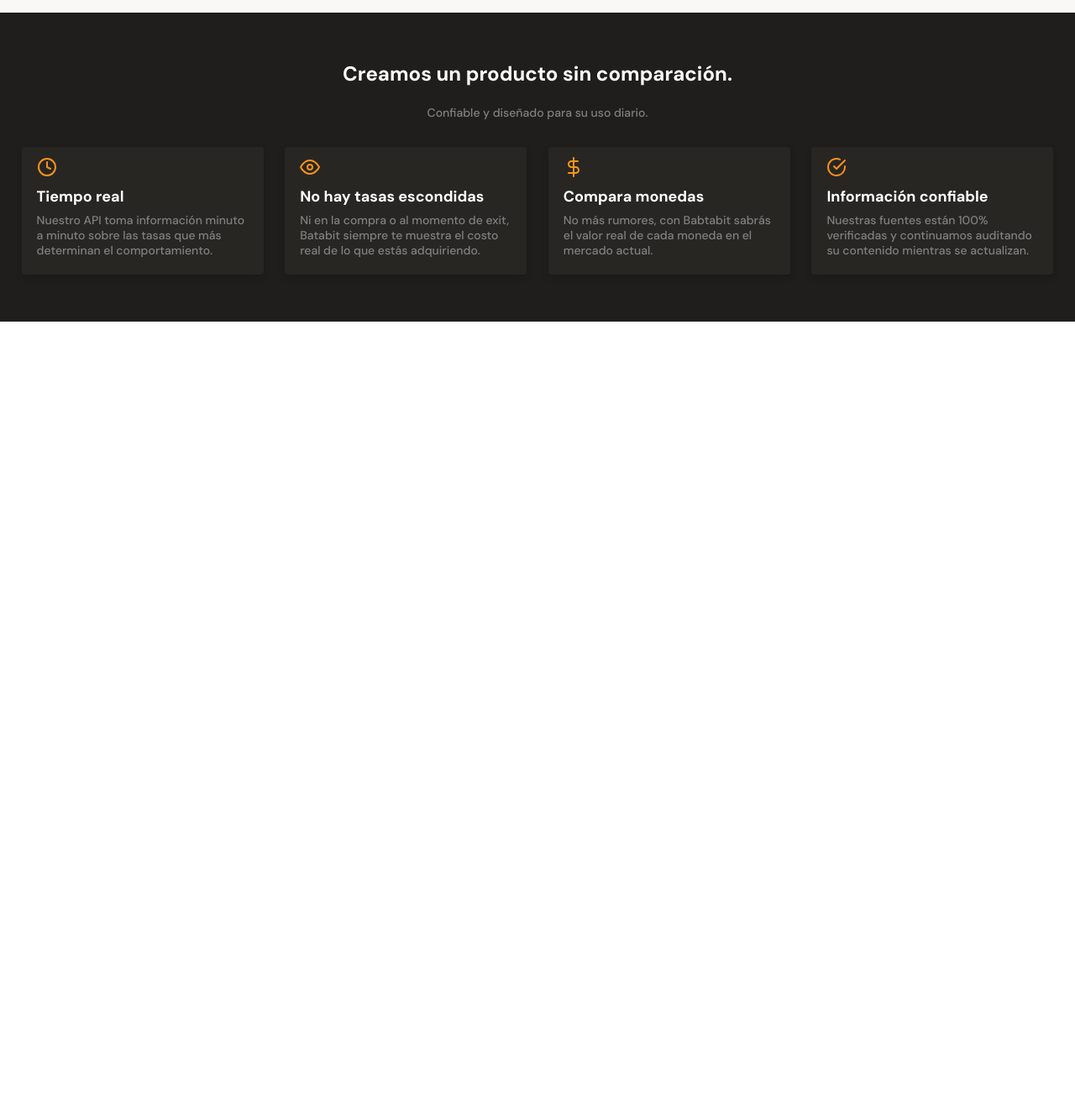
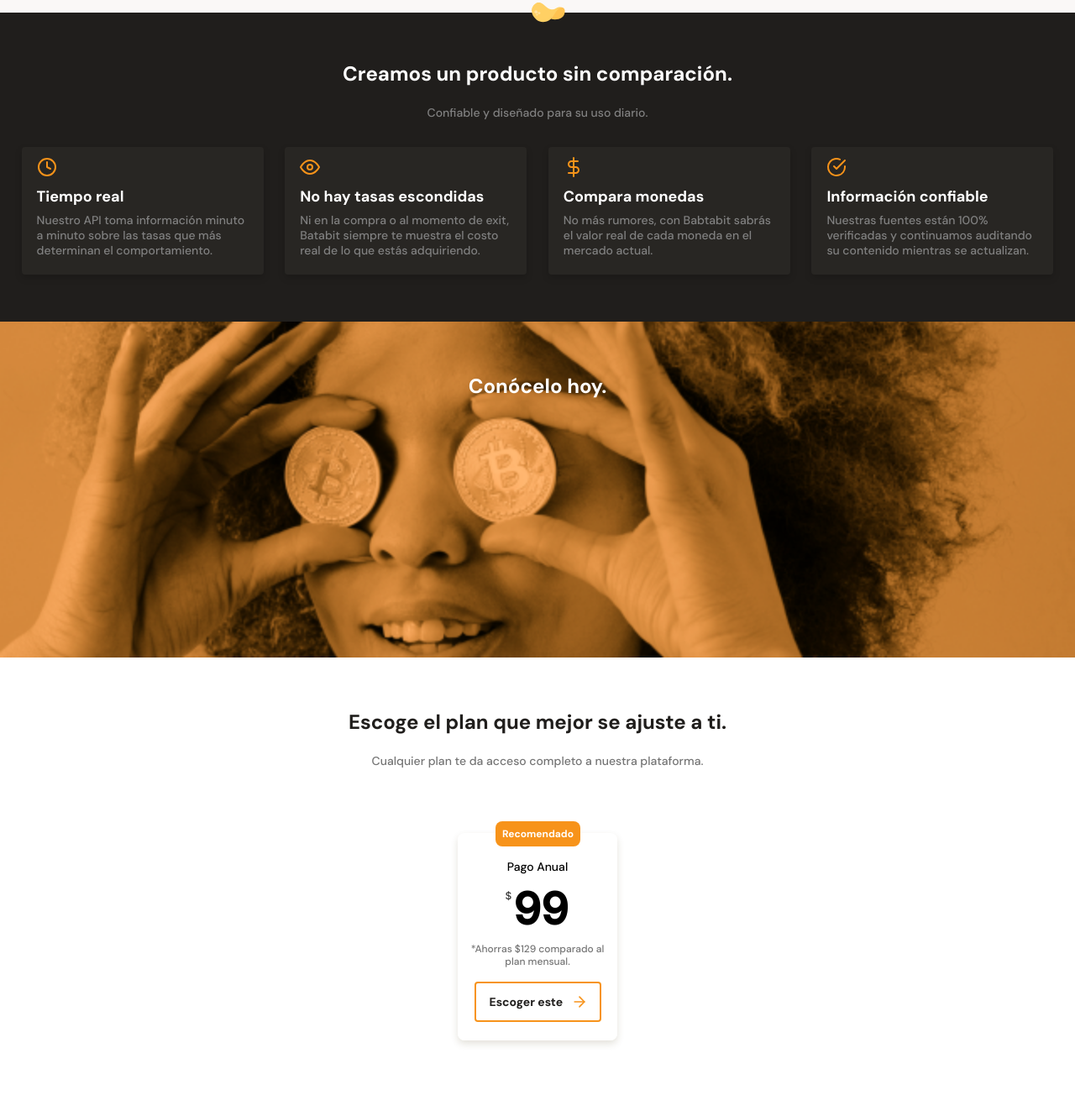
Before and after one commit to JoseWaldo/Batatabit, a plain HTML site: page index.html in a window 1280 px wide. Shown: the part 1141-2470 px from the top of the page at 84% size. Before the commit the page ends 1524 px from the top, so only its background shows below. Drawn offline with Linux system fonts and the light colour scheme.

Commit message:
seccion naranja y de planes finalizada

```diff
--- a/index.html
+++ b/index.html
@@ -94,6 +94,7 @@
         </section>
 
         <section class="section-two">
+            <span class="icons--batabit icons"></span>
             <div class="section-two__text-info-container">
                 <h2>Creamos un producto sin comparación.</h2>
                 <p>Confiable y diseñado para su uso diario.</p>
@@ -126,8 +127,34 @@
             </div>
         </section>
 
-        <section></section>
-        <section></section>
+        <section class="section-three">
+            <div class="section-three__container">
+                <p class="section-three__title">Conócelo hoy.</p>
+            </div>
+        </section>
+
+        <section class="section-plans">
+            <div class="section-plans__container-description">
+                <h3>Escoge el plan que mejor se ajuste a ti.</h3>
+                <p>Cualquier plan te da acceso completo a nuestra plataforma.</p>
+            </div>
+
+            <div class="section-plans__container-prices">
+                <article class="section-plans__article-prices">
+                    <p class="recomendado">Recomendado</p>
+                    <p class="pago-text">Pago Anual</p>
+                    <div class="section-plans__price">
+                        <span>$</span>
+                        <p>99</p>
+                    </div>
+                    <p class="ahorro-text">*Ahorras $129 comparado al plan mensual.</p>
+                    <div class="boton-escoger">
+                        <a>Escoger este </a>
+                        <span class="icons--arrow-orange icons"></span>
+                    </div>
+                </article>
+            </div>
+        </section>
     </main>
 
     <!----------------------------------FOOTER---------------------------------->
--- a/style.css
+++ b/style.css
@@ -281,6 +281,7 @@ main{
     width: 100%;
     padding-bottom: 40px;
     padding-top: 60px;
+    position: relative;
 }
 
 .section-two__text-info-container{
@@ -368,3 +369,173 @@ main{
     color: #808080;
 
 }
+
+.icons--batabit{
+    background-image: url('assets/icons/batata.svg');
+    width: 40px;
+    height: 24px;
+    position: absolute;
+    top: -12px;
+    left: calc(50% - 7px);
+}
+
+/* ----------------SECTION THREE---------------- */
+
+.section-three__container{
+    width: 100%;
+    height: 50vh;
+    background-image: url('assets/img/bitcoinbaby2x.png');
+    background-repeat: no-repeat;
+    background-position: center;
+    background-size: cover;
+    text-align: center;
+    padding-top: 64px;
+}
+
+.section-three__title {
+    font-size: 2.4rem;
+    font-weight: 700;
+    line-height: 2.6rem;
+    color: var(--just-white);
+}
+
+/* ----------------SECTION PLANS---------------- */
+
+.section-plans {
+    width: 100%;
+    background-color: var(--just-white);
+    display: flex;
+    flex-direction: column;
+    text-align: center;
+    padding-top: 64px;
+    padding-bottom: 64px;
+}
+
+.section-plans__container-description {
+    width: 80%;
+    max-width: 900px;
+    margin: 0 auto;
+}
+
+.section-plans__container-description h3 {
+    font-size: 2.4rem;
+    line-height: 2.6rem;
+    font-weight: 700;
+    color: var(--warm-black);
+    margin-bottom: 24px;
+}
+
+.section-plans__container-description p{
+    font-size: 1.4rem;
+    line-height: 1.8rem;
+    font-weight: 500;
+    color: #757575;
+}
+
+.section-plans__container-prices {
+    width: 100%;
+    height: 300px;
+    margin-top: 50px;
+    display: flex;
+    align-items: center;
+    justify-content: space-evenly;
+    /* overflow-x: scroll; */
+}
+
+.section-plans__article-prices {
+    width: 190px;
+    height: 247px;
+    position: relative;
+    border: 1px solid var(--just-white);
+    border-radius: 8px;
+    box-shadow: 0px 4px 8px rgba(89, 73, 30, 0.16);
+    flex: none;
+    margin-left: 10px;
+    margin-right: 10px;
+}
+
+.section-plans__article-prices .recomendado {
+    font-size: 1.2rem;
+    line-height: 1.4rem;
+    font-weight: 700;
+    color: var(--just-white);
+    background-color: var(--bitcoin-orange);
+    padding: 8px;
+    position: absolute;
+    border-radius: 8px;
+    top: -15px;
+    left: calc(50% - 50px);
+}
+
+.section-plans__article-prices .pago-text{
+    font-size: 1.4rem;
+    line-height: 1.8rem;
+    font-weight: 500;
+    color: #000;
+    margin-top: 30px;
+}
+
+.section-plans__price {
+    width: 77px;
+    height: 56px;
+    font-family: 'Inter', sans-serif;
+    display: flex;
+    margin-top: 10px;
+    margin-bottom: 16px;
+    margin-left: auto;
+    margin-right: auto;
+}
+
+.section-plans__price span{
+    font-size: 1.2rem;
+    line-height: 1.5rem;
+    font-weight: 500;
+    color: #363636;
+    padding-top: 8px;
+}
+
+.section-plans__price p{
+    font-size: 5.2rem;
+    line-height: 6.3rem;
+    font-weight: bold;
+    color: #000;
+    padding-left: 2px;
+}
+
+.section-plans__article-prices .ahorro-text {
+    font-size: 1.2rem;
+    line-height: 1.5rem;
+    font-weight: 500;
+    color: #757575;
+    padding-left: 12px;
+    padding-right: 12px;
+    margin-bottom: 16px;
+}
+
+.boton-escoger{
+    width: 151px;
+    height: 48px;
+    margin: 0 auto;
+    border: 2px solid #F7931A;
+    border-radius: 4px;
+    cursor: pointer;
+    display: flex;
+    align-items: center;
+}
+
+.boton-escoger a{
+    font-size: 1.4rem;
+    line-height: 1.8rem;
+    font-weight: bold;
+    color: #201E1C;
+    text-align: left;
+    text-decoration: none;
+    margin-left: 16px;
+}
+
+.icons--arrow-orange {
+    background-image: url('assets/icons/orange-right-arrow.svg');
+    width: 20px;
+    height: 20px;
+    margin-left: 10px;
+}
```
